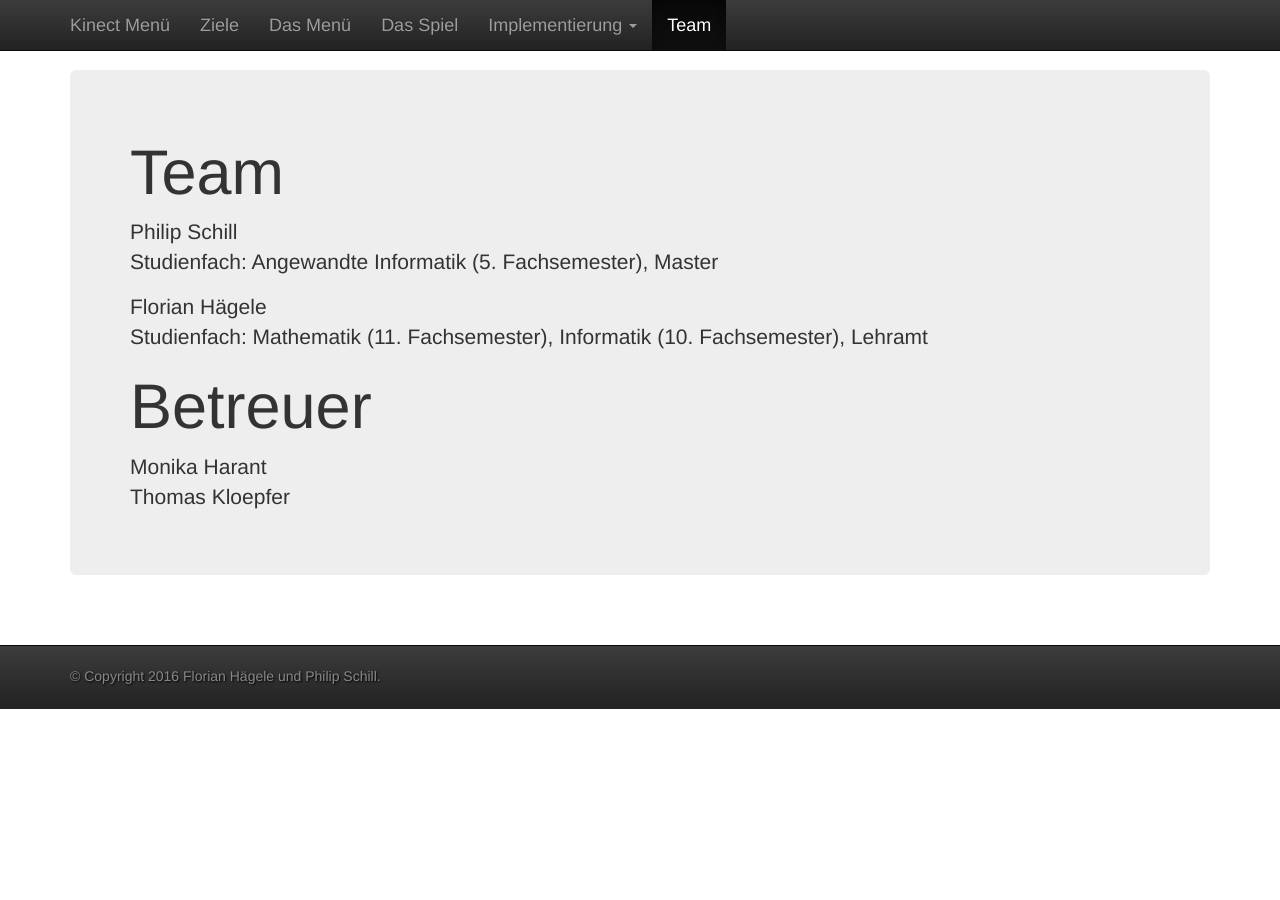
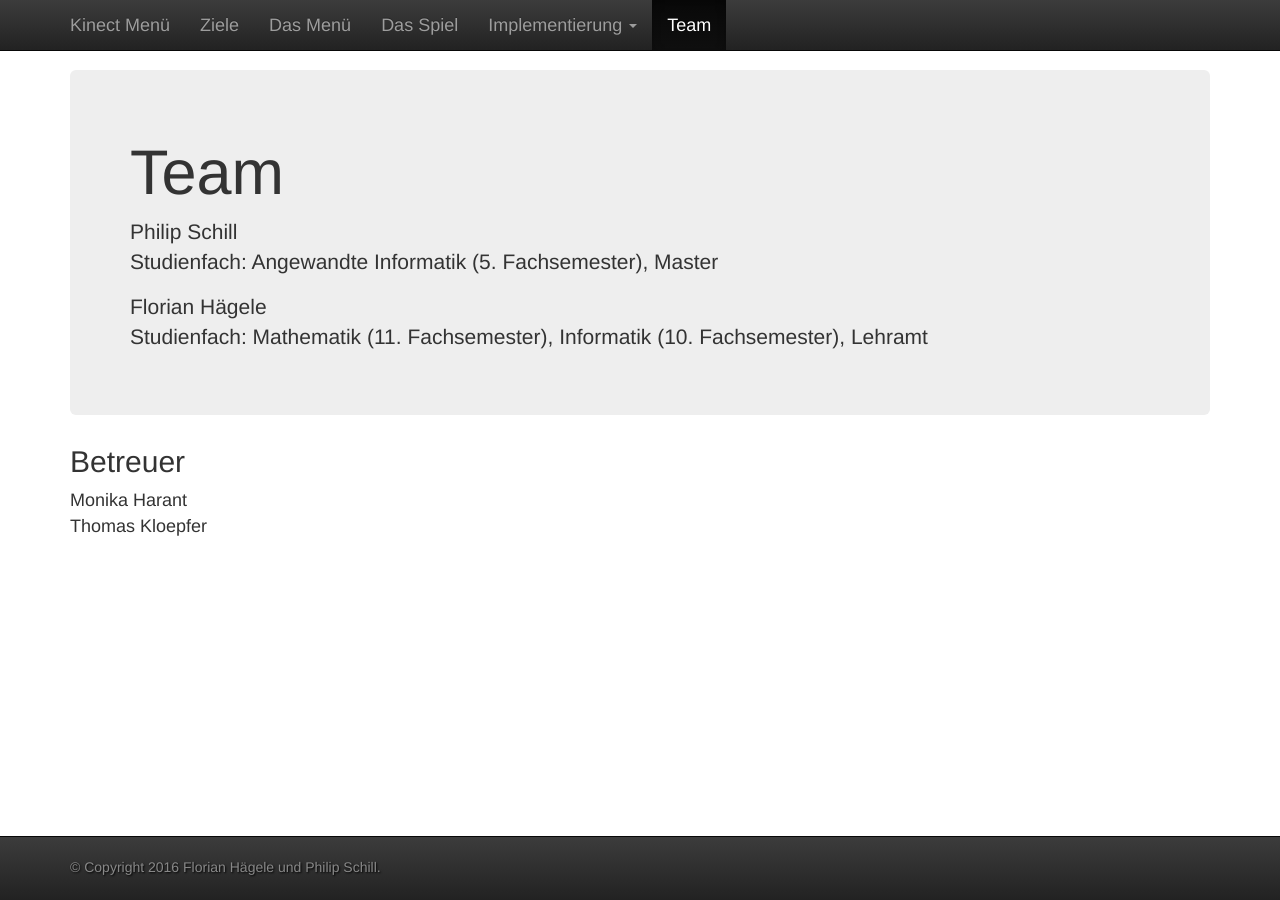
Before and after one commit to dagophil/sfml_openni, a Jekyll site: the page built from doc_src/team.html, in a window 1280 px wide. Built offline with Jekyll 4.4.1, drawn with Linux system fonts in a browser that asks for light colours.

Commit message:
doc: The footer is now always at the bottom, even on small pages.

```diff
--- a/doc_src/_includes/footer.html
+++ b/doc_src/_includes/footer.html
@@ -1,8 +1,8 @@
 {% include base.html %}
 <footer class="footer">
-<div class="container">
-&copy; Copyright 2016 Florian Hägele und Philip Schill.
-</div>
+    <div class="container">
+        &copy; Copyright 2016 Florian Hägele und Philip Schill.
+    </div>
 </footer>
 
 <!-- bootstrap js and ie10 viewport hack for surface/desktop windows 8 bug -->
--- a/doc_src/_layouts/default.html
+++ b/doc_src/_layouts/default.html
@@ -1,18 +1,13 @@
 <!DOCTYPE html>
 <html lang="en">
-
     {% include head.html %}
-
     <body>
-
-        {% include header.html %}
-
-        <div class="container">
-            {{ content }}
+        <div id="page-container">
+            {% include header.html %}
+            <div class="container">
+                {{content}}
+            </div>
+            {% include footer.html %}
         </div>
-
-        {% include footer.html %}
-
     </body>
-
 </html>
--- a/doc_src/css/main.css
+++ b/doc_src/css/main.css
@@ -1,7 +1,18 @@
+html
+{
+    height: 100%;
+}
+
 body
 {
-	padding-top: 70px;
+    position: relative;
+    min-height: 100%;
 	font-size: 18px;
+}
+
+#page-container
+{
+    padding: 70px 0 124px 0;
 }
 
 .navbar-nav
@@ -15,11 +26,9 @@ body
     position: relative;
 }
 
-
 footer.footer
 {
     background-color: #222;
-    border-top: 1px solid #080808;
     background-image: -webkit-linear-gradient(top,#3c3c3c 0,#222 100%);
     background-image: -o-linear-gradient(top,#3c3c3c 0,#222 100%);
     background-image: -webkit-gradient(linear,left top,left bottom,from(#3c3c3c),to(#222));
@@ -27,12 +36,15 @@ footer.footer
     filter: progid:DXImageTransform.Microsoft.gradient(startColorstr='#ff3c3c3c', endColorstr='#ff222222', GradientType=0);
     filter: progid:DXImageTransform.Microsoft.gradient(enabled=false);
     background-repeat: repeat-x;
+    border-top: 1px solid #080808;
+    bottom: 0;
     color: #888;
     font-size: 14px;
     height: 64px;
-    margin-top: 40px;
     padding-top: 20px;
+    position: absolute;
     text-shadow: 1px 1px 2px #000;
+    width: 100%;
 }
 
 .lfloat-sm-1,
--- a/doc_src/team.html
+++ b/doc_src/team.html
@@ -11,9 +11,8 @@ menupos: 5
     <br/>Studienfach: Angewandte Informatik (5. Fachsemester), Master</p>
     <p> Florian Hägele
     <br/>Studienfach: Mathematik (11. Fachsemester), Informatik (10. Fachsemester), Lehramt
+</div>
 
-    <h1>Betreuer</h1>
-    <p> Monika Harant
-    <br/>Thomas Kloepfer
-    </p>
-</div>
+<h2>Betreuer</h2>
+<p>Monika Harant<br/>
+Thomas Kloepfer</p>
```
